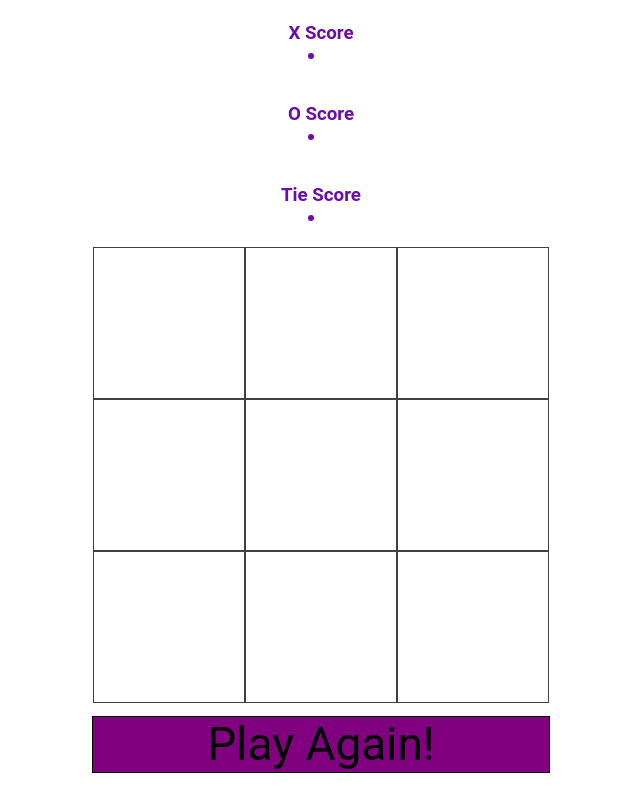
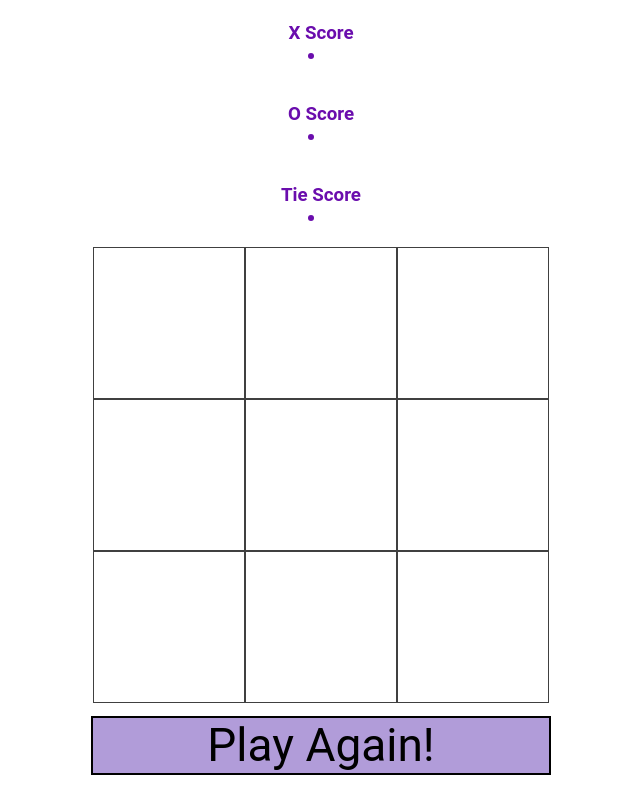
Before and after one commit to nneuhaus/pset-8, a plain HTML site: page index.html in a window 1280 px wide. Shown: the part 250-1045 px from the top of the page, without its empty margins (319-959 px from the left). Drawn offline with Linux system fonts and the light colour scheme.

Commit message:
changed purple

```diff
--- a/css/styles.css
+++ b/css/styles.css
@@ -65,8 +65,8 @@ h2 {
 
 
 #reset-button {
-  background-color: purple;
-  border: 1px solid black;
+  background-color: #b19cd9;
+  border: 2px solid black;
   color: black;
   font-size: 46px;
   line-height: 55px;
```
